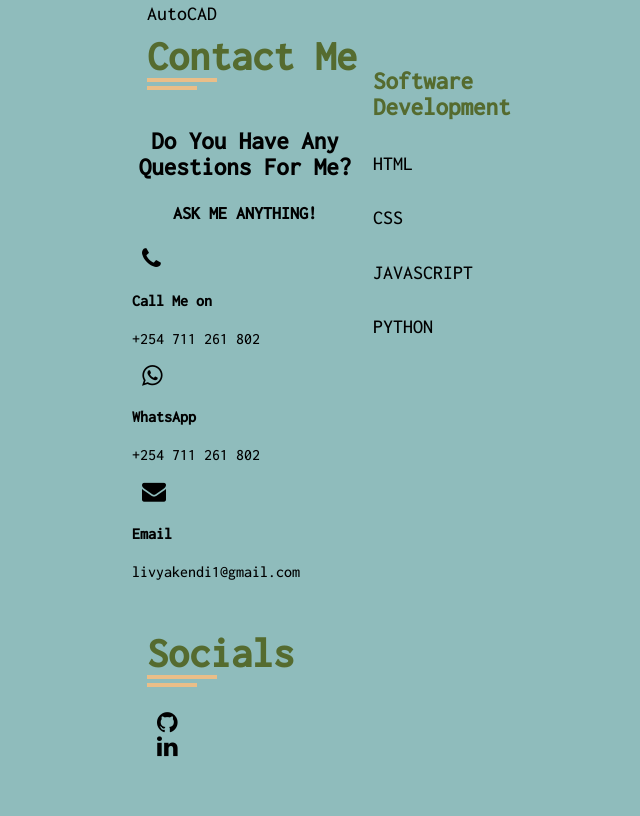
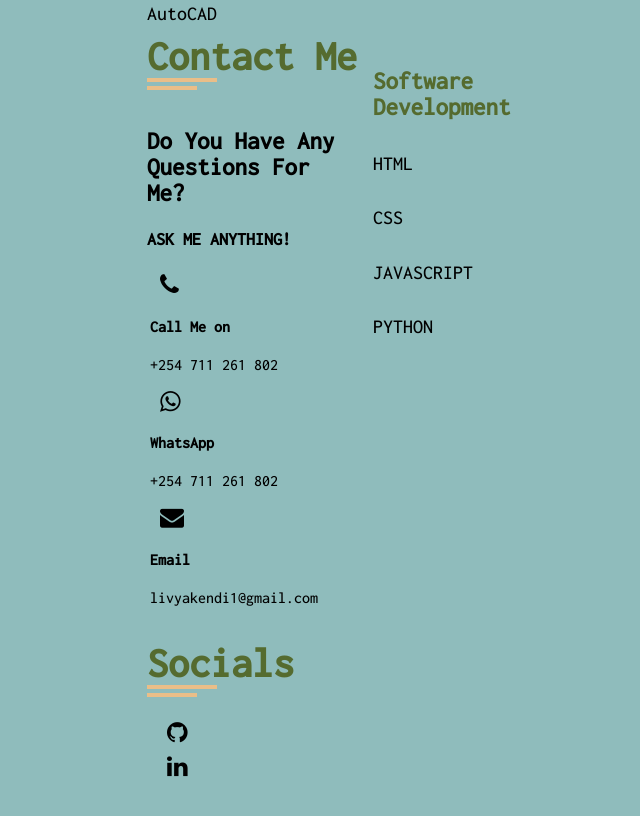
Before and after one commit to livya-kendi/MY-PORTFOLIO, a plain HTML site: page index.html in a window 1280 px wide. Shown: the part 1760-2576 px from the top of the page, without its empty margins (176-816 px from the left). Drawn offline with Linux system fonts and the light colour scheme.

Commit message:
commit on 'main'

```diff
--- a/style.css
+++ b/style.css
@@ -283,26 +283,29 @@ a{
     max-width: 100%;
 }
 .contact-title {
-    text-align: center;
     font-size: 25px;
     margin-bottom: 20px;
+    padding-left: 15px;
 }
 .contact-sub {
-    text-align: center;
     font-size: 18px;
+    padding-left: 15px;
 }
 
 .item2{
     flex: 0 0 33%;
     max-width: 33%;
+    padding-left: 18px;
 }
 .item1{
     flex: 0 0 33%;
     max-width: 33%;
+    padding-left: 18px;
 }
 .item3{
     flex: 0 0 33%;
     max-width: 33%;
+    padding-left: 18px;
 }
 @media (max-width: 1199px) {
     .sidebar{
@@ -312,6 +315,11 @@ a{
         padding-left: 0;
     }
   }
-  #socials{
-    display: inline-flex;
+  .item4{
+    margin-left: 10px;
+    margin-bottom: 10px;
   }
+  .item5{
+    margin-left: 10px;
+    margin-bottom: 10px;
+  }
```
